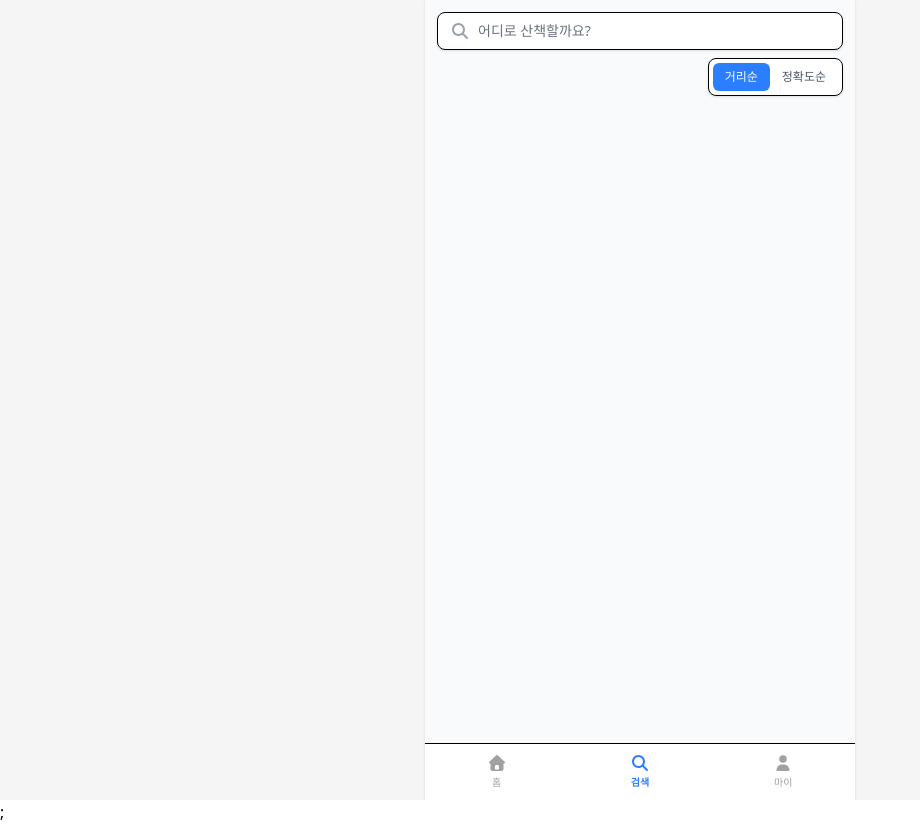
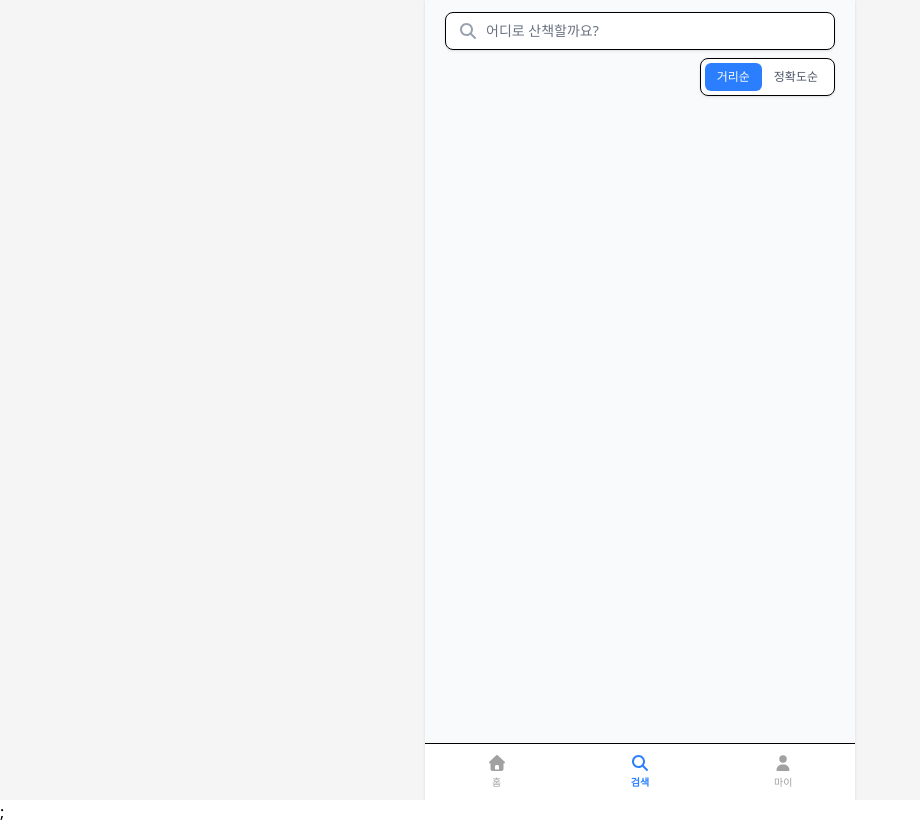
Before and after one commit to horrorkist/Eodigagae-FE, a Next.js app: page /search in a window 1280 px wide. Shown: the whole page, without its empty margins (0-920 px from the left). Built offline with nearby package versions, Linux system fonts and the light colour scheme.

Commit message:
fix: make search bar & input identical

```diff
--- a/app/search/SearchPageClient.tsx
+++ b/app/search/SearchPageClient.tsx
@@ -233,7 +233,7 @@ export default function SearchPageClient() {
   }, [searchKey]);
 
   return (
-    <div className="flex min-h-full flex-col bg-gray-50 px-3 pt-3">
+    <div className="flex min-h-full flex-col bg-gray-50 px-5 pt-3">
       <div className="mx-auto w-full max-w-[430px]">
         <form
           className="flex w-full items-center gap-2 rounded-lg border bg-white/90 px-3 py-2 shadow backdrop-blur"
--- a/app/search/page.tsx
+++ b/app/search/page.tsx
@@ -3,7 +3,7 @@ import SearchPageClient from "./SearchPageClient";
 
 function SearchFallback() {
   return (
-    <div className="flex min-h-full flex-col bg-gray-50 px-3 pt-3">
+    <div className="flex min-h-full flex-col bg-gray-50 px-5 pt-3">
       <section className="mx-auto w-full max-w-[430px] px-1 pb-24 pt-4">
         <div className="rounded-xl border border-gray-200 bg-white p-4 text-sm text-gray-500">
           검색 화면을 준비 중입니다...
```
Also changed, not shown: 1 other file (tests, documents, lock files or other folders).
